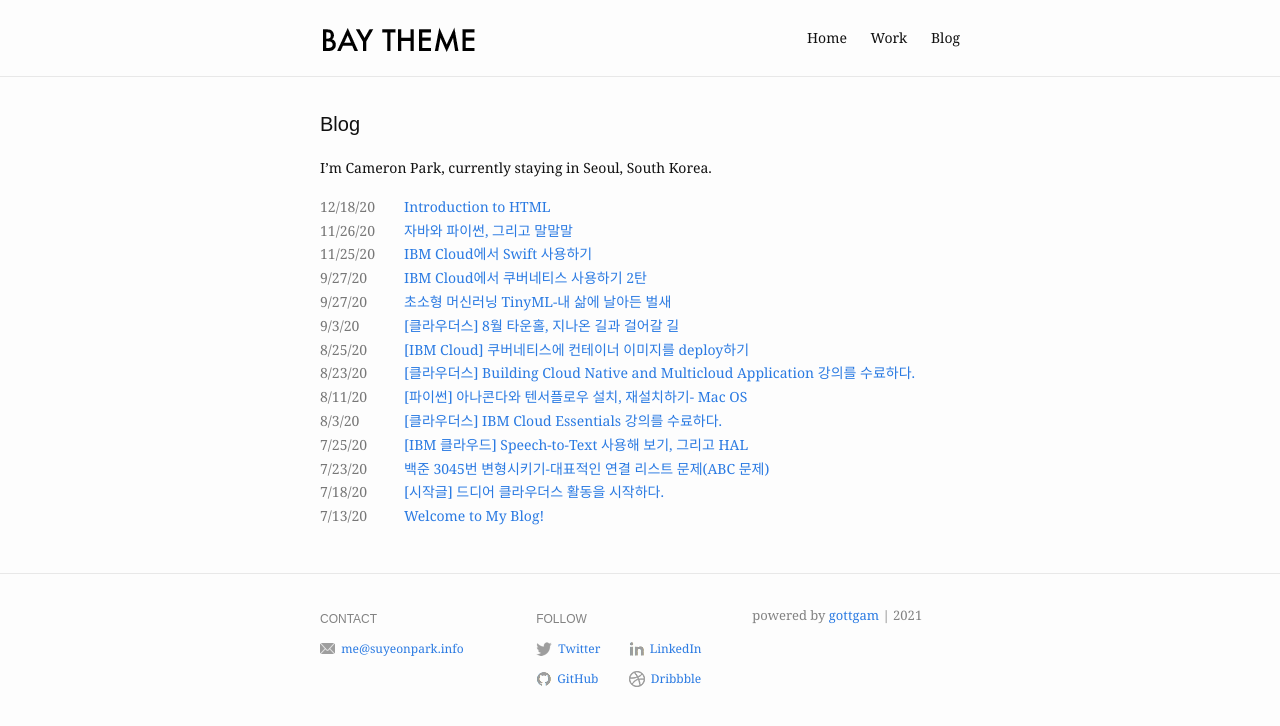
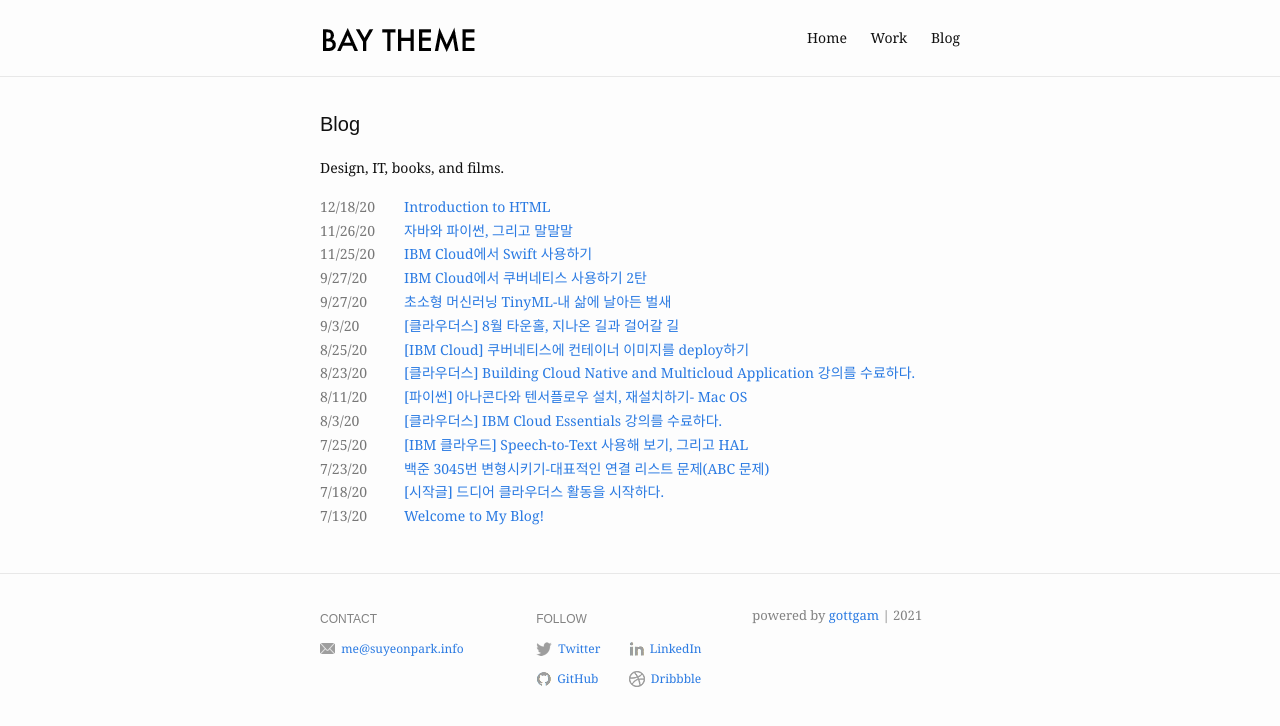
Before and after one commit to gottgam/gottgam.github.io, a Jekyll site: the page built from blog.md, in a window 1280 px wide. Shown: the top 726 px of the page. Built offline with Jekyll 4.4.1, drawn with Linux system fonts in a browser that asks for light colours.

Commit message:
Update blog.md

```diff
--- a/blog.md
+++ b/blog.md
@@ -4,5 +4,5 @@ title: Blog
 slug: /blog
 ---
 
-I'm Cameron Park, currently staying in Seoul, South Korea.
+Design, IT, books, and films.
 <br />
```
